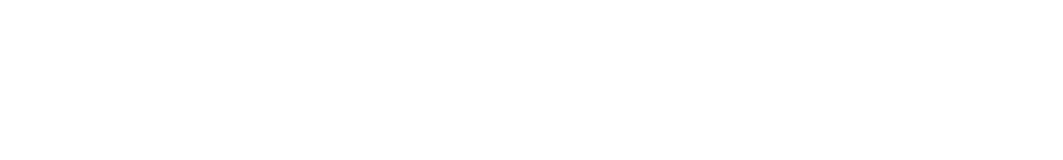
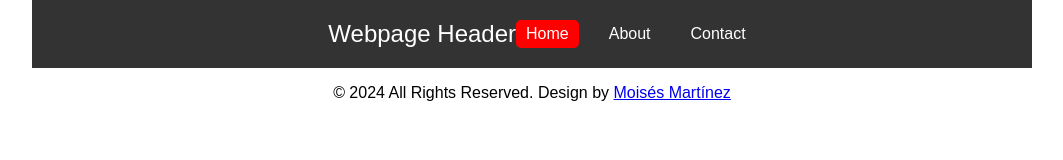
Before and after one commit to rockstonezap/my_first_web_page_2024, a plain HTML site: page index.html in a window 1280 px wide. Shown: the whole page, without its empty margins (108-1171 px from the left). Drawn offline with Linux system fonts and the light colour scheme.

Commit message:
Adding header and footer in the html file, styles are included too

```diff
--- a/index.html
+++ b/index.html
@@ -16,10 +16,86 @@
         <title>Fundamentals of Computer Engineering</title>
 
         <style>
+            body {
+                margin: 0;
+                font-family: Arial, sans-serif;
+                display: flex;
+                flex-direction: column;
+                align-items: center;
+            }
+
+            .container {
+                max-width: 1000px;
+                width: 100%;
+                margin: 0 auto;
+            }
+
+            header {
+                background-color: #333;
+                color: white;
+                padding: 20px 0;
+                text-align: center;
+            }
+
+            .header-content {
+                display: flex;
+                justify-content: center;
+                align-items: center;
+            }
+
+            .header-title {
+                font-size: 1.5rem;
+                padding-left: 20px;
+            }
+
+            nav {
+                display: flex;
+                gap: 20px;
+            }
+
+            nav a {
+                color: white;
+                text-decoration: none;
+                font-size: 1rem;
+                padding: 5px 10px;
+                border-radius: 5px;
+                transition: background-color 0.3s;
+            }
+
+            nav a:hover {
+                background-color: #555;
+            }
+
+            nav a.active {
+                background-color: red;
+                color: white;
+            }
+
+            .footer-section a {
+                color: red;
+                text-decoration: none;
+            }
+
+            .footer-section a:hover {
+                text-decoration: underline;
+            }
         </style>
     </head>
 
     <body>
+        <header class="container">
+            <div class="header-content">
+                <div class="header-title">Webpage Header</div>
+                <nav>
+                    <a href="#" class="active">Home</a>
+                    <a href="#">About</a>
+                    <a href="#">Contact</a>
+                </nav>
+            </div>
+        </header>
 
+        <footer class="footer_section">
+            <p>&copy; 2024 All Rights Reserved. Design by <a href="#">Moisés Martínez</a></p>
+        </footer>
     </body>
 </html>
```
Also changed, not shown: 1 other file.
